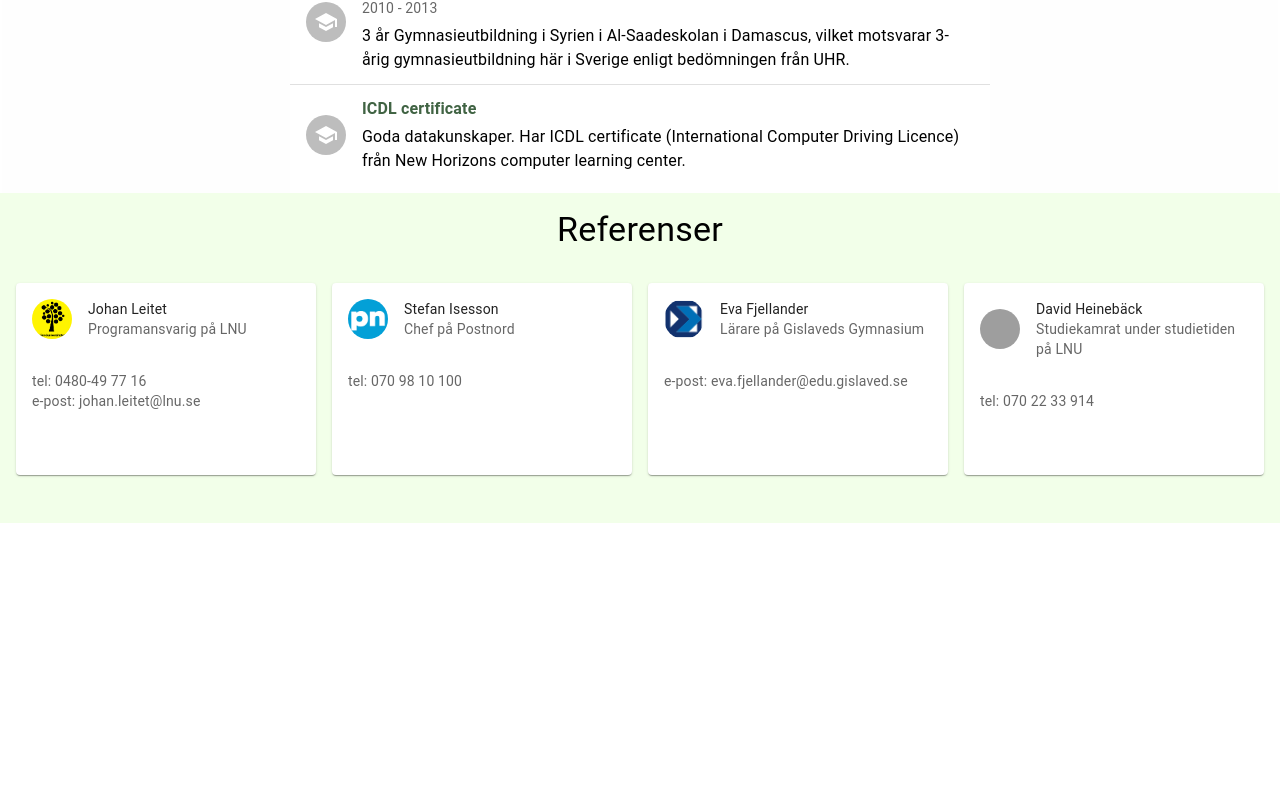
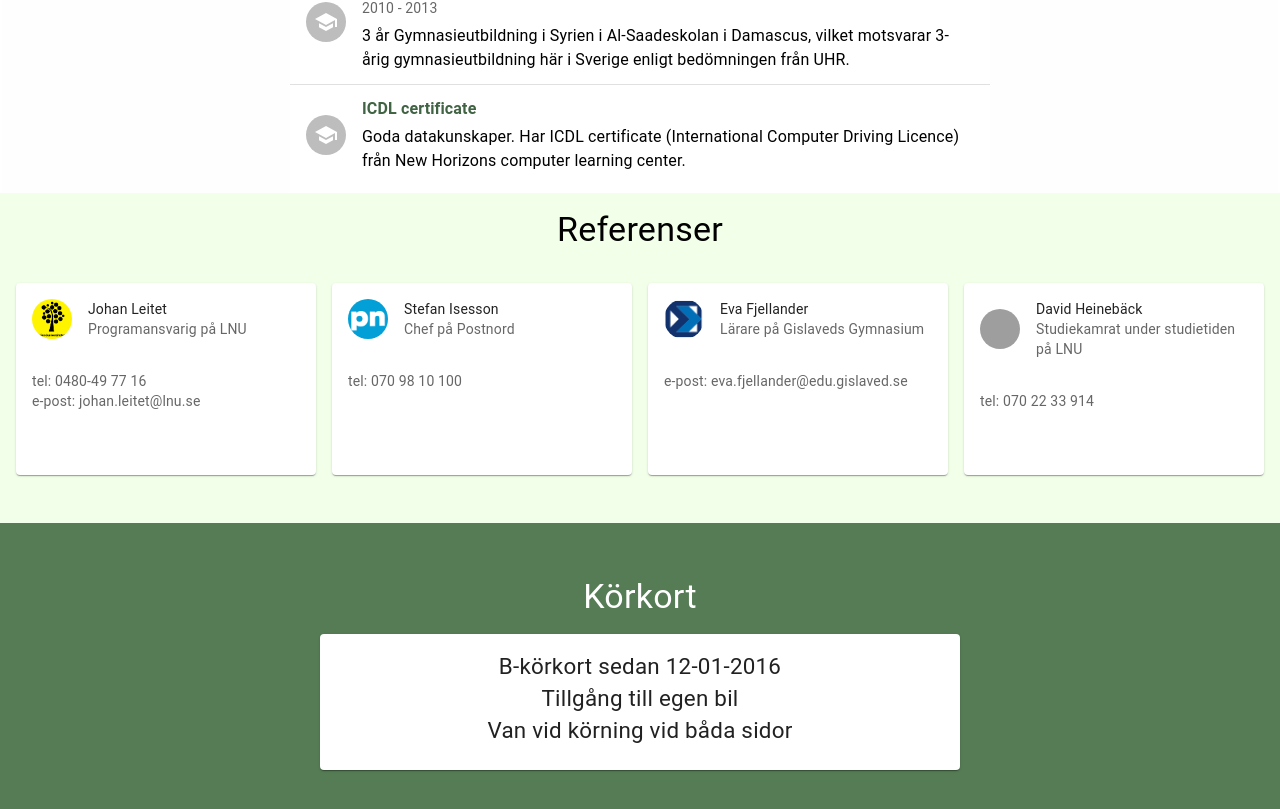
Before and after one commit to Tamimjabr/my-cv-react, a React (Create React App) app: page / in a window 1280 px wide. Shown: the part 4039-4848 px from the top of the page. Before the commit the page ends 4562 px from the top, so only its background shows below. Built offline with nearby package versions, Linux system fonts and the light colour scheme; grey boxes are pictures that could not be loaded; a web font is replaced by a local one.

Commit message:
add driving license section

```diff
--- /dev/null
+++ b/src/components/DrivingLicense.tsx
@@ -0,0 +1,33 @@
+import { Box, Card, CardContent, Typography } from '@mui/material'
+
+const DrivingLicense = () => {
+  return (
+
+    <Box
+      sx={{
+        minWidth: '100%',
+        height: 300,
+        display: 'flex',
+        justifyContent: 'center',
+        alignItems: 'center',
+        flexDirection: 'column',
+        backgroundColor: 'primary.main',
+      }}
+    >
+      <Typography variant="h4" sx={{ m: '0 0 1rem 0', color: 'white' }}>
+        Körkort
+      </Typography>
+      <Card sx={{ width: '50%', textAlign: 'center' }}>
+        <CardContent>
+          <Typography variant="body2" sx={{ fontSize: '1.4rem' }} >
+            B-körkort sedan 12-01-2016 <br />
+            Tillgång till egen bil <br />
+            Van vid körning vid båda sidor
+          </Typography>
+        </CardContent>
+      </Card>
+    </Box>
+  )
+}
+
+export default DrivingLicense
--- a/src/screens/Homepage.tsx
+++ b/src/screens/Homepage.tsx
@@ -1,4 +1,5 @@
 import Description from '../components/Description'
+import DrivingLicense from '../components/DrivingLicense'
 import Education from '../components/Education'
 import JobExperience from '../components/JobExperience'
 import ProgrammingSkills from '../components/ProgrammingSkills'
@@ -15,6 +16,7 @@ const Homepage = () => {
       <Projects />
       <Education />
       <References />
+      <DrivingLicense />
     </StyledContainer>
   )
 }
```
